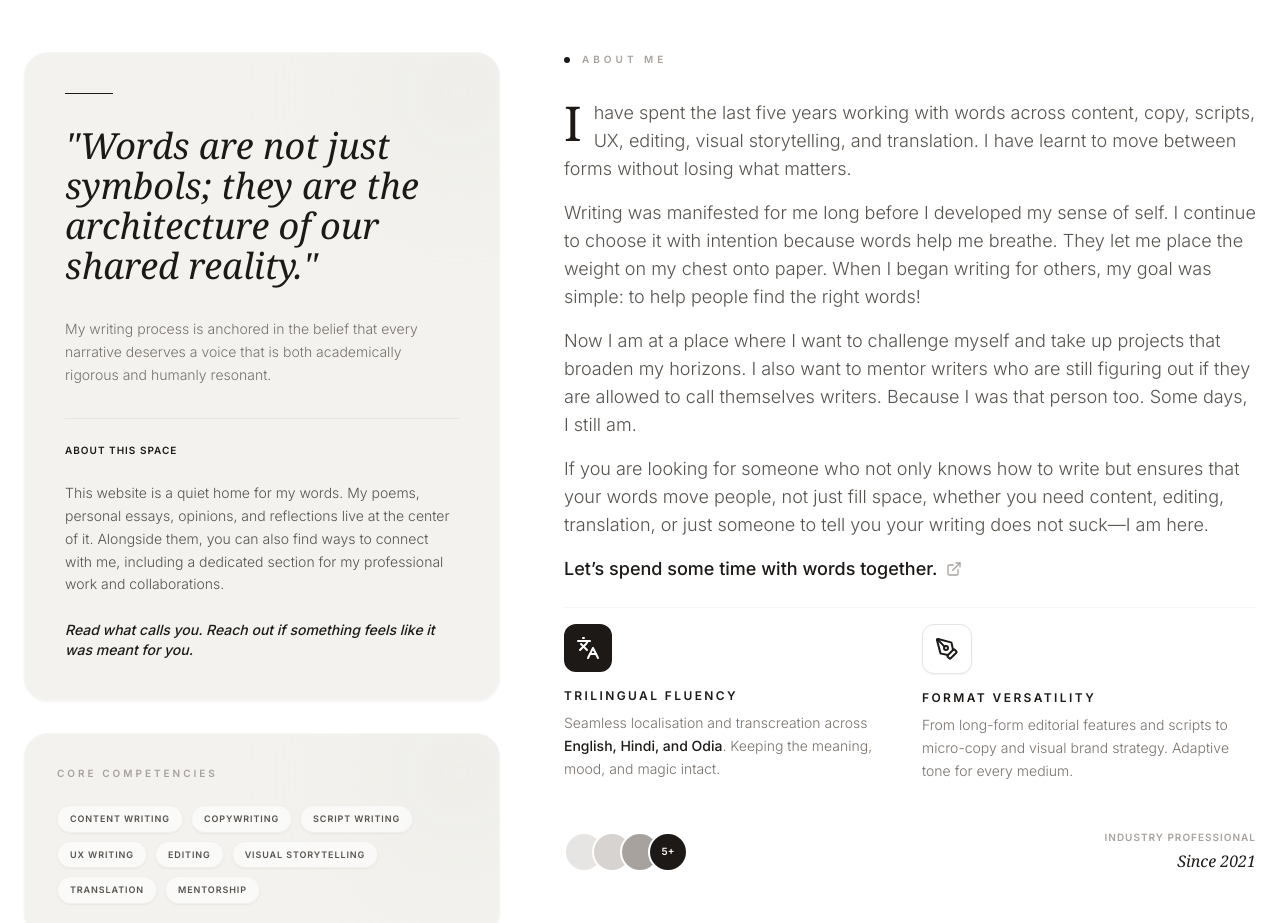
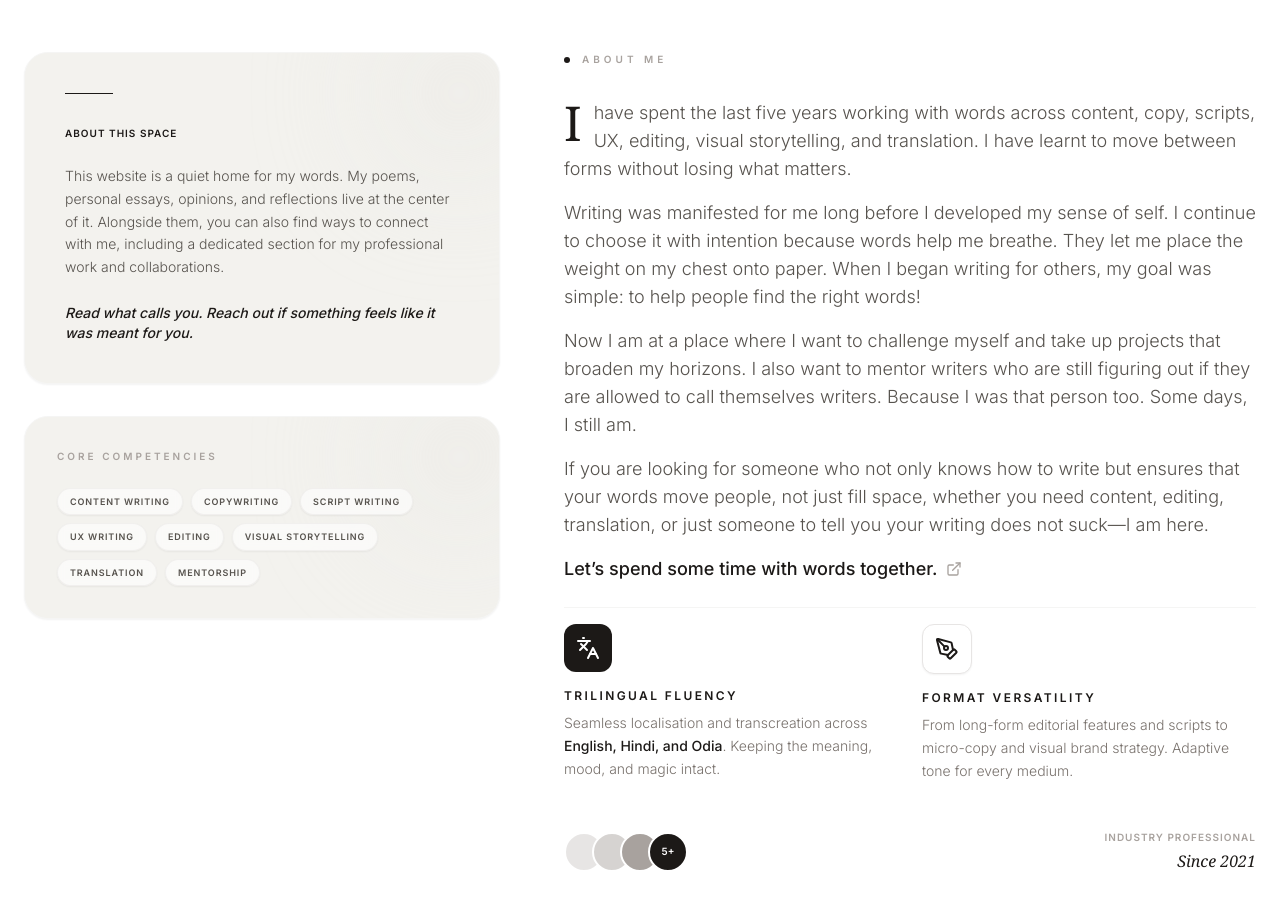
Before and after one commit to sonakhirumi/sonakhi-portfolio, a React (Vite) app: page / in a window 1280 px wide. Shown: the part 940-1863 px from the top of the page. Built offline with nearby package versions, Linux system fonts and the light colour scheme; no server answers; a web font is replaced by a local one.

Commit message:
refactor: remove quote and redundant text from About section

```diff
--- a/components/About.tsx
+++ b/components/About.tsx
@@ -27,14 +27,7 @@ const About: React.FC = () => {
 
               <div className="relative space-y-8">
                 <div className="w-12 h-px bg-stone-900"></div>
-                <h4 className="font-serif text-3xl md:text-4xl text-stone-900 leading-tight italic">
-                  "Words are not just symbols; they are the architecture of our shared reality."
-                </h4>
-                <p className="text-stone-500 text-sm leading-relaxed font-light">
-                  My writing process is anchored in the belief that every narrative deserves a voice that is both academically rigorous and humanly resonant.
-                </p>
-
-                <div className="space-y-6 pt-6 border-t border-stone-200">
+                <div className="space-y-6">
                   <h5 className="text-[10px] font-black uppercase tracking-widest text-stone-900 mb-2">About this space</h5>
                   <p className="text-sm text-stone-600 leading-relaxed font-light">
                     This website is a quiet home for my words. My poems, personal essays, opinions, and reflections live at the center of it. Alongside them, you can also find ways to connect with me, including a dedicated section for my professional work and collaborations.
```
